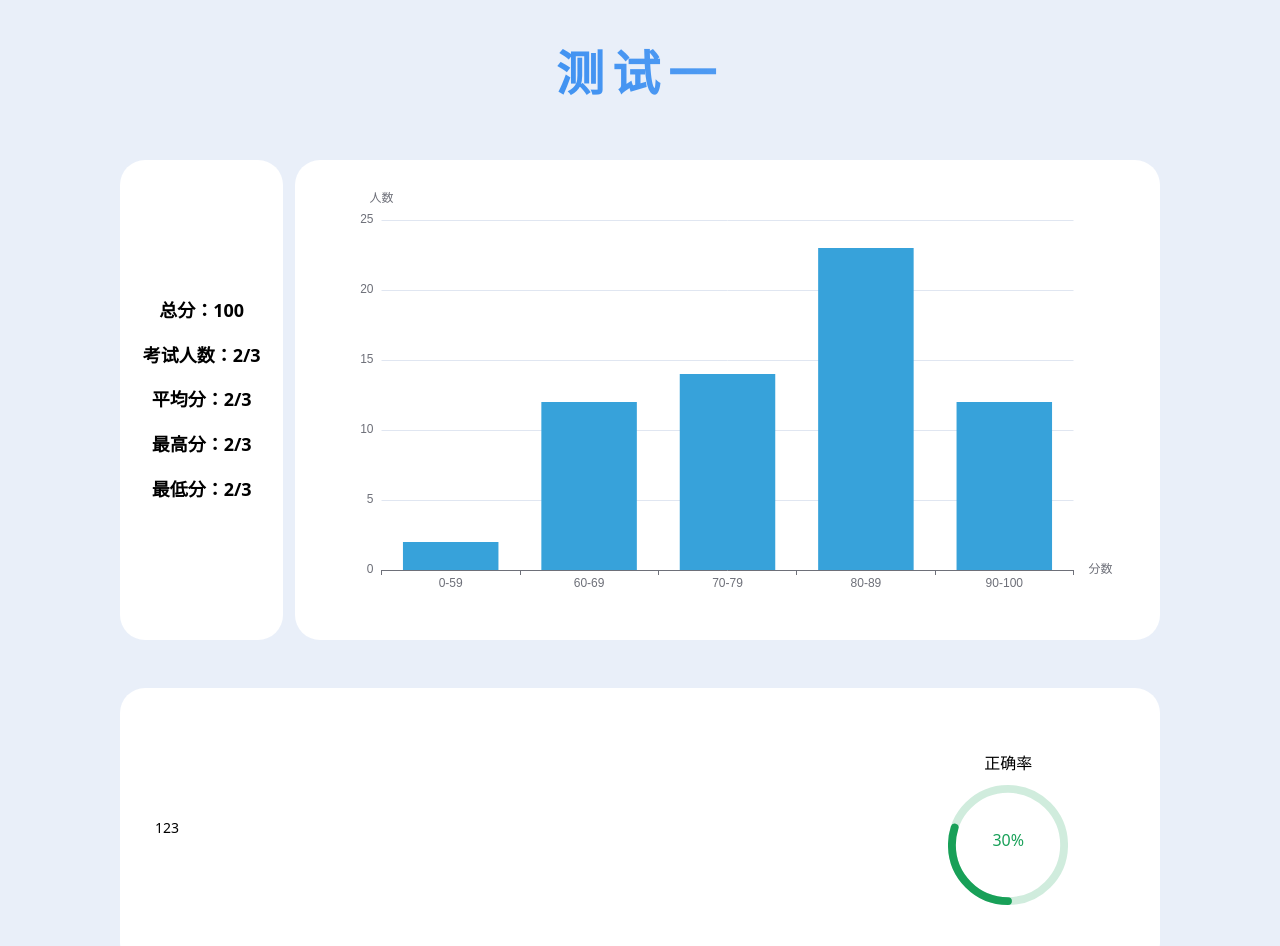
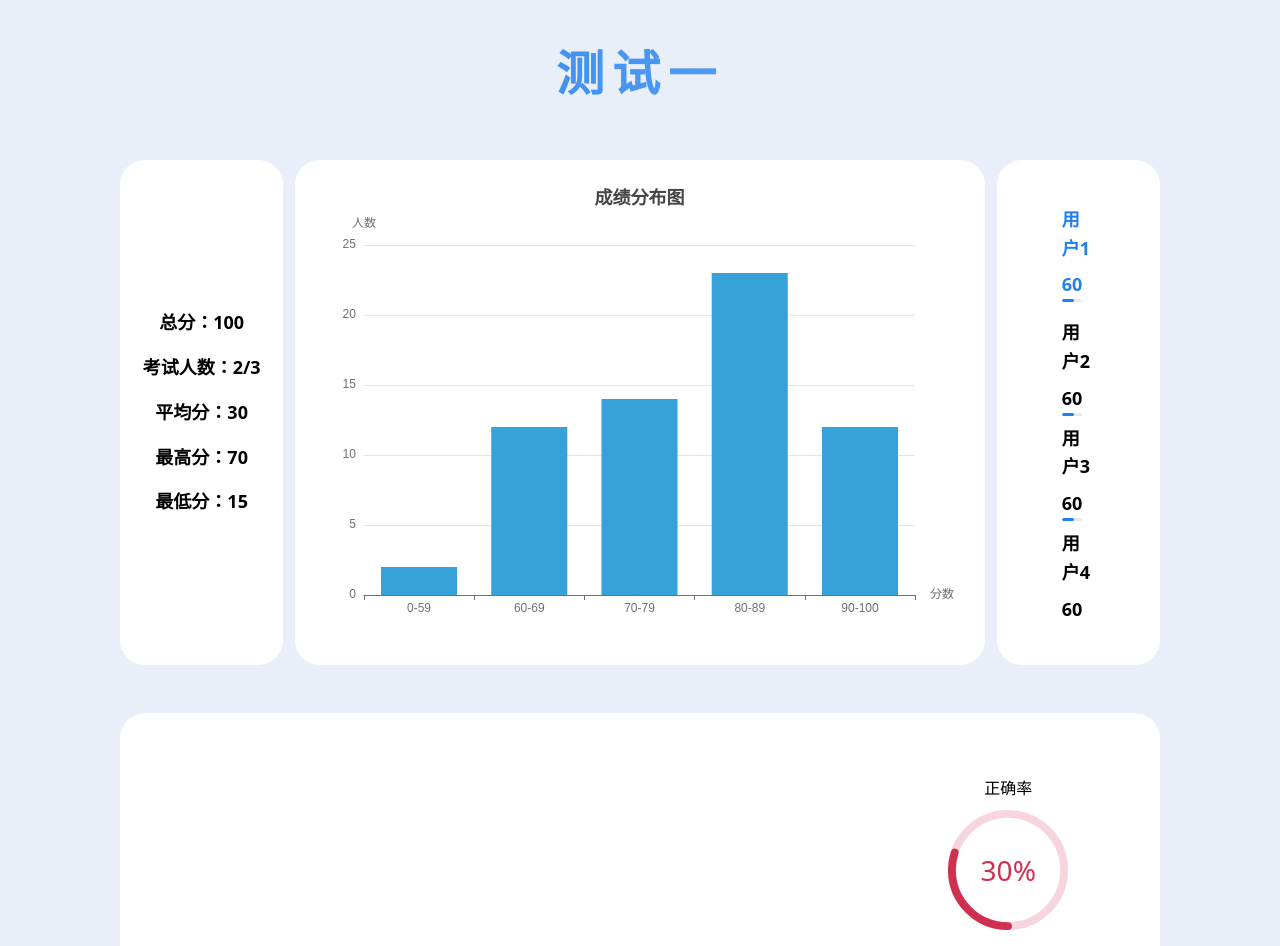
Before and after one commit to rktccn/exam-system-web, a Vue app: page /exam/1/analyze in a window 1280 px wide. Shown: the top 946 px of the page. Built offline with nearby package versions, Linux system fonts and the light colour scheme.

Commit message:
3 files modified

```diff
--- a/src/components/sideBar.vue
+++ b/src/components/sideBar.vue
@@ -121,7 +121,7 @@ const setRouterLinkActive = () => {
       opacity: 0.8;
 
       transform: translateY(-50%);
-      transition: all 0.15s;
+      transition: all 0.3s;
     }
 
     &.router-link-active {
--- a/src/views/examAnalyze.vue
+++ b/src/views/examAnalyze.vue
@@ -1,61 +1,59 @@
 <template>
   <main>
     <n-gradient-text type="info" class="examName"> 测试一 </n-gradient-text>
-
+    <section>
       <n-grid x-gap="12" :cols="6" class="base">
         <n-gi class="base-info">
           <span>总分：100</span>
           <span>考试人数：2/3</span>
-        <span>平均分：2/3</span>
-        <span>最高分：2/3</span>
-        <span>最低分：2/3</span>
+          <span>平均分：30</span>
+          <span>最高分：70</span>
+          <span>最低分：15</span>
         </n-gi>
 
-      <n-gi :span="5">
+        <n-gi :span="4">
           <v-chart class="gradeChart" :option="gradeOption" autoresize />
         </n-gi>
-    </n-grid>
 
-    <!-- <n-divider title-placement="left">基本信息</n-divider> -->
-    <!--
-    <div class="base-info">
-      <n-grid x-gap="10" :cols="5">
-        <n-gi>
-          <span>总分：100</span>
-        </n-gi>
-        <n-gi>
-          <span>考试人数：2/3</span>
-        </n-gi>
-        <n-gi>
-          <span>平均分：2/3</span>
-        </n-gi>
-        <n-gi>
-          <span>最高分：2/3</span>
-        </n-gi>
-        <n-gi>
-          <span>最低分：2/3</span>
+        <n-gi class="rank">
+          <n-scrollbar style="max-height: 415px">
+            <n-space
+              class="rank_item"
+              justify="space-between"
+              v-for="item in 30"
+              :style="item === 1 ? `color:${themeVars.primaryColor};` : ''"
+              ><span>用户{{ item }}</span>
+              <div class="rank_grade">
+                <span>60</span>
+                <n-progress
+                  type="line"
+                  :show-indicator="false"
+                  status="info"
+                  :percentage="60"
+                  rail-style="height:3px"
+                />
+              </div>
+            </n-space>
+          </n-scrollbar>
         </n-gi>
       </n-grid>
-    </div>
-
-    <n-divider title-placement="left">成绩分布</n-divider>
-    <v-chart class="gradeChart" :option="gradeOption" autoresize /> -->
-
-    <!-- <n-divider title-placement="left"> 题目分析</n-divider> -->
+    </section>
     <section>
       <n-grid x-gap="12" :cols="4" class="question">
         <n-gi :span="3">
-          <div>123</div>
+          <div>
+            <!-- TODO: 添加题目显示 -->
+          </div>
         </n-gi>
         <n-gi>
           <div class="accuracy">
-            <span>正确率</span>
+            <span class="title">正确率</span>
             <n-progress
               type="circle"
               :percentage="accuracy"
-              :color="themeVars.successColor"
-              :rail-color="changeColor(themeVars.successColor, { alpha: 0.2 })"
-              :indicator-text-color="themeVars.successColor"
+              :color="accuracyColor"
+              :rail-color="changeColor(accuracyColor, { alpha: 0.2 })"
+              :indicator-text-color="accuracyColor"
             />
           </div>
         </n-gi>
@@ -65,19 +63,37 @@
 </template>
 
 <script setup>
-import { NDivider, NGrid, NGi, NGradientText, NProgress } from 'naive-ui';
+import {
+  NDivider,
+  NGrid,
+  NGi,
+  NGradientText,
+  NProgress,
+  NSpace,
+  NScrollbar,
+} from 'naive-ui';
 import { changeColor } from 'seemly';
 import { useThemeVars } from 'naive-ui';
 import { use } from 'echarts/core';
 import { CanvasRenderer } from 'echarts/renderers';
 import { BarChart } from 'echarts/charts';
-import { GridComponent, TooltipComponent } from 'echarts/components';
+import {
+  GridComponent,
+  TooltipComponent,
+  TitleComponent,
+} from 'echarts/components';
 import VChart, { THEME_KEY } from 'vue-echarts';
-import { ref, provide } from 'vue';
+import { ref, provide, computed } from 'vue';
 
 const themeVars = useThemeVars();
 
-use([CanvasRenderer, TooltipComponent, GridComponent, BarChart]);
+use([
+  CanvasRenderer,
+  TooltipComponent,
+  TitleComponent,
+  GridComponent,
+  BarChart,
+]);
 
 provide(THEME_KEY, 'light');
 
@@ -118,6 +134,15 @@ const gradeOption = ref({
 });
 
 const accuracy = ref(30);
+const accuracyColor = computed(() => {
+  if (accuracy.value < 50) {
+    return themeVars.value.errorColor;
+  } else if (accuracy.value < 70) {
+    return themeVars.value.warningColor;
+  } else {
+    return themeVars.value.successColor;
+  }
+});
 </script>
 
 <style lang="scss">
@@ -136,13 +161,16 @@ main {
   .base {
     margin-bottom: 48px;
 
+    > * {
+      background-color: #fff;
+      border-radius: 25px;
+    }
+
     .base-info {
       display: flex;
       flex-direction: column;
       align-items: center;
       justify-content: center;
-      background-color: #fff;
-      border-radius: 25px;
 
       > * {
         margin: 8px 0;
@@ -151,10 +179,30 @@ main {
       }
     }
 
+    .rank {
+      padding: 45px 25px;
+      font-size: 18px;
+      font-weight: bolder;
+
+      .rank_item:first-child {
+        margin-bottom: 16px;
+      }
+
+      .rank_item {
+        margin-bottom: 8px;
+        padding: 0 40px;
+      }
+
+      .rank_grade {
+        display: flex;
+        flex-direction: column;
+        align-items: center;
+      }
+    }
+
     .gradeChart {
       height: 480px;
-      background-color: #fff;
-      border-radius: 25px;
+      padding-top: 25px;
     }
   }
 
@@ -173,7 +221,7 @@ main {
       flex-direction: column;
       align-items: center;
 
-      span {
+      .title {
         margin-bottom: 8px;
         font-size: 16px;
       }
--- a/src/views/home/questionBank.vue
+++ b/src/views/home/questionBank.vue
@@ -4,7 +4,15 @@
 
     <main>
       <nav>
-        <n-button type="info" @click="createQuestion">添加题目</n-button>
+        <n-space>
+          <n-button type="info" @click="createQuestion">添加题目</n-button>
+          <n-input
+            v-model:value="searchValue"
+            type="text"
+            placeholder="搜索"
+            @keyup="doSearch"
+          />
+        </n-space>
       </nav>
 
       <div v-if="questionList.length !== 0">
@@ -134,6 +142,14 @@ import {
 } from '../../apis/question.js';
 
 const showModal = ref(false);
+const searchValue = ref('');
+
+const doSearch = (v) => {
+  if (v.keyCode === 13) {
+    console.log('搜索');
+    // TODO: 添加搜索功能
+  }
+};
 
 const questionValue = ref({
   questionId: 0,
```
Lines whose indentation alone changed are shown as unchanged.
